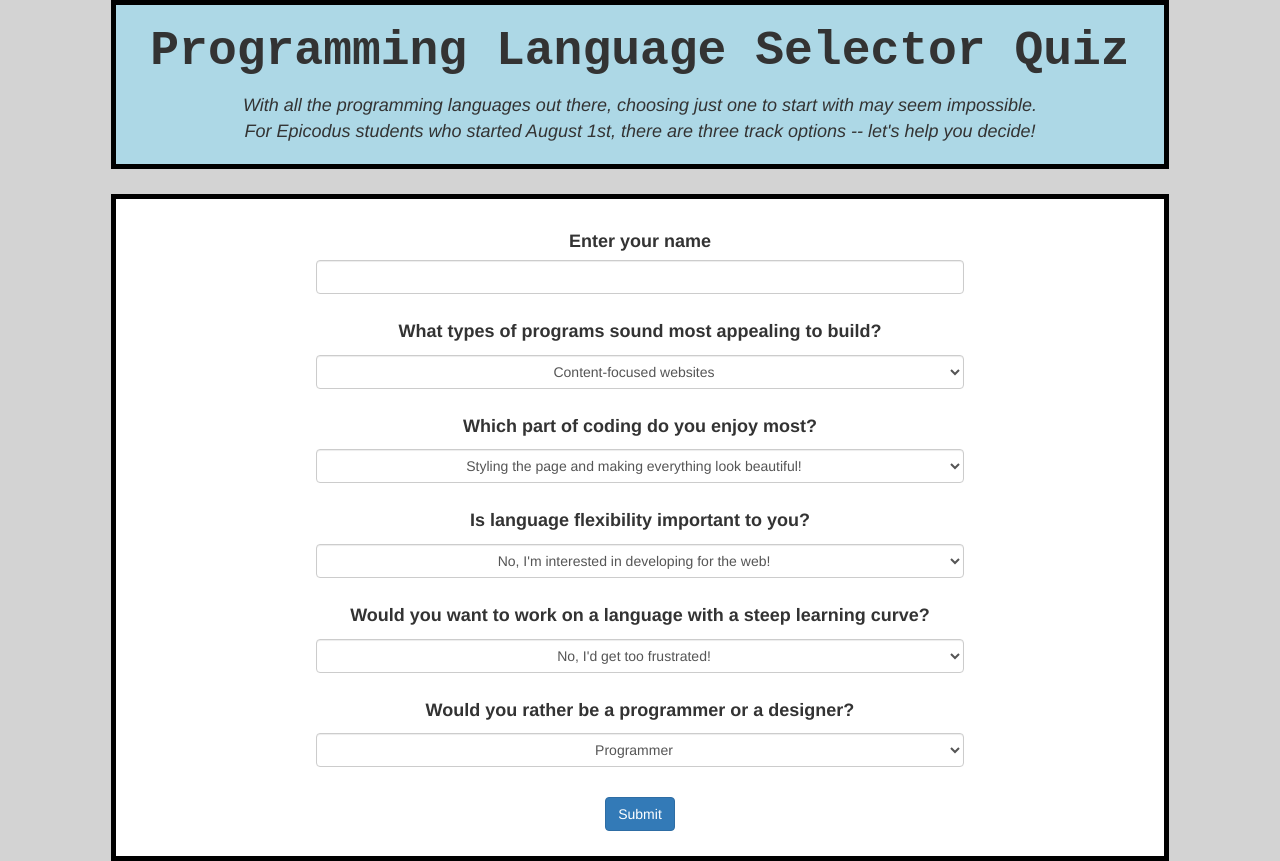
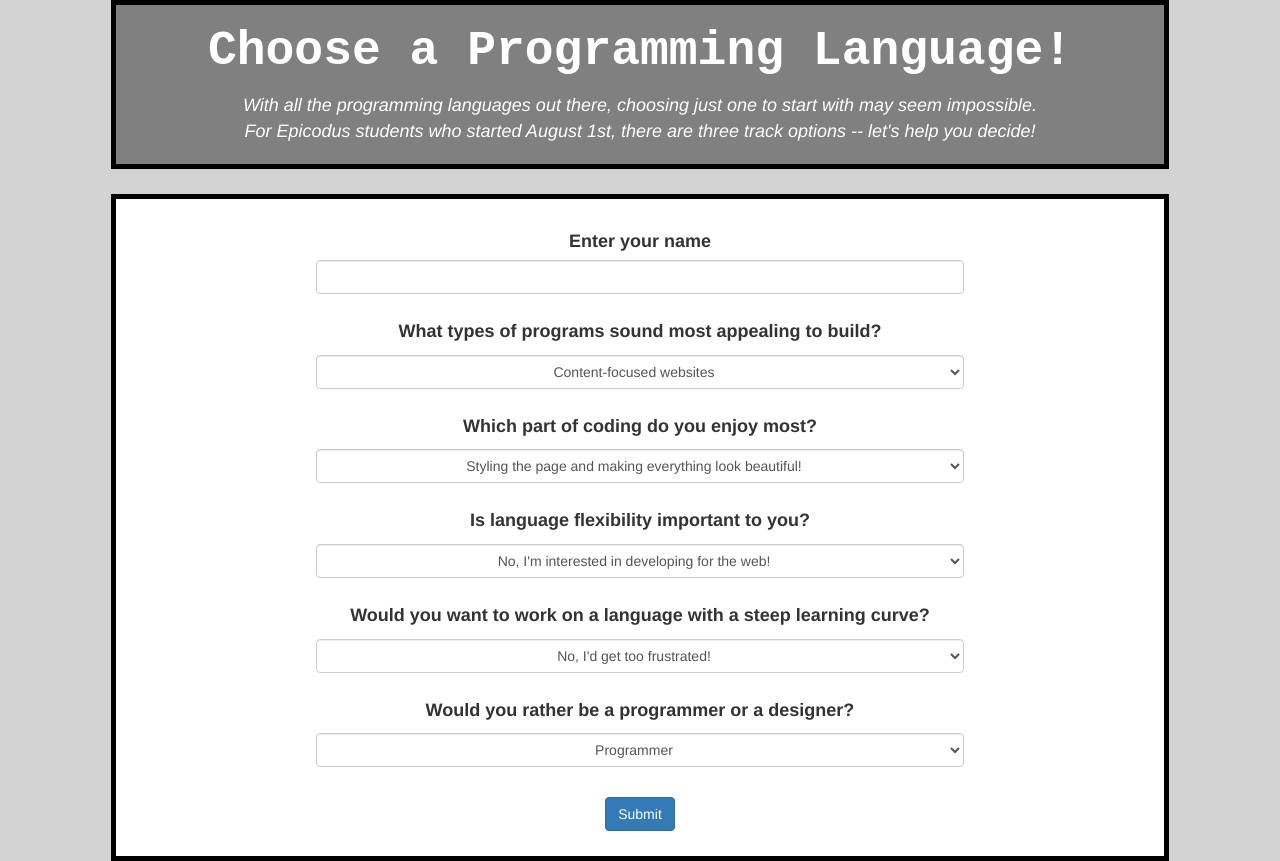
Before and after one commit to BlakeScala/coursetrack, a plain HTML site: page index.html in a window 1280 px wide. Drawn offline with Linux system fonts and the light colour scheme.

Commit message:
edit header colors and create README file

```diff
--- a/css/styles.css
+++ b/css/styles.css
@@ -8,16 +8,18 @@
   padding-bottom: 10px;
   font-size: 18px;
   font-style: italic;
+  color: white;
 }
 #head {
   text-align: center;
   font-size: 48px;
   font-family: monospace;
   font-weight: bold;
+  color: white;
 }
 .header {
   border: 5px solid black;
-  background-color: lightblue;
+  background-color: grey;
 }
 .container {
   width: 85%;
@@ -31,7 +33,7 @@ text-align: center;
 font-size: 18px;
 font-weight: bold;
 }
-form{
+form {
   background-color: white;
   padding: 25px;
   border: 5px solid black;
--- a/index.html
+++ b/index.html
@@ -10,7 +10,7 @@
   <body>
     <div class="container">
       <div class="header">
-        <h1 id="head">Programming Language Selector Quiz</h1>
+        <h1 id="head">Choose a Programming Language!</h1>
         <p id="subhead">With all the programming languages out there, choosing just one to start with may seem impossible. <br>For Epicodus students who started August 1st, there are three track options -- let's help you decide!</p>
       </div>
       <form id="quiz">
```
Also changed, not shown: 1 other file.
